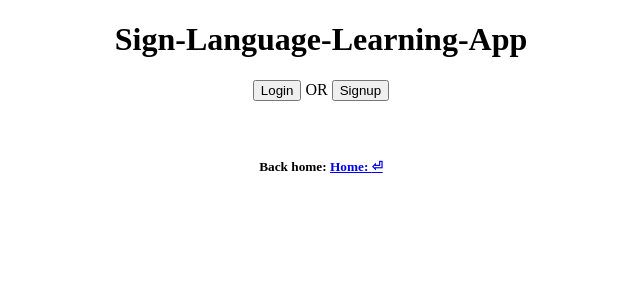
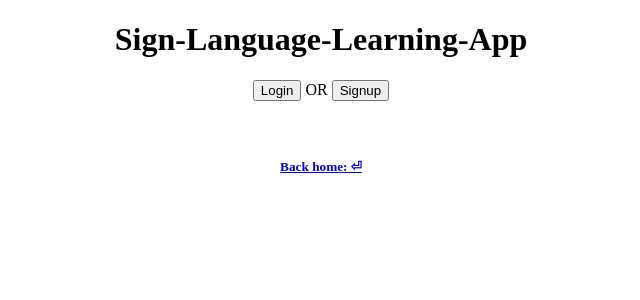
Before and after one commit to voytecu314/Sign-App-Backend, a React (Create React App) app in the folder client/: page / in a window 1280 px wide. Shown: the top 300 px of the page, without its empty margins (319-959 px from the left). Built offline with nearby package versions, Linux system fonts and the light colour scheme.

Commit message:
back home link adjusted

```diff
--- a/client/src/App.jsx
+++ b/client/src/App.jsx
@@ -18,7 +18,7 @@ function App() {
         <Route path='/videos/upload/contact' element={<ContactForm />} />
         </Routes>
         <br /><br /><br />
-        <h5>Back home: <Link to='/'>Home: <span>&#9166;</span> </Link></h5>
+        <Link to='/'><h5>Back home: <span>&#9166;</span></h5> </Link>
 
       </div>
     </Router>
```
